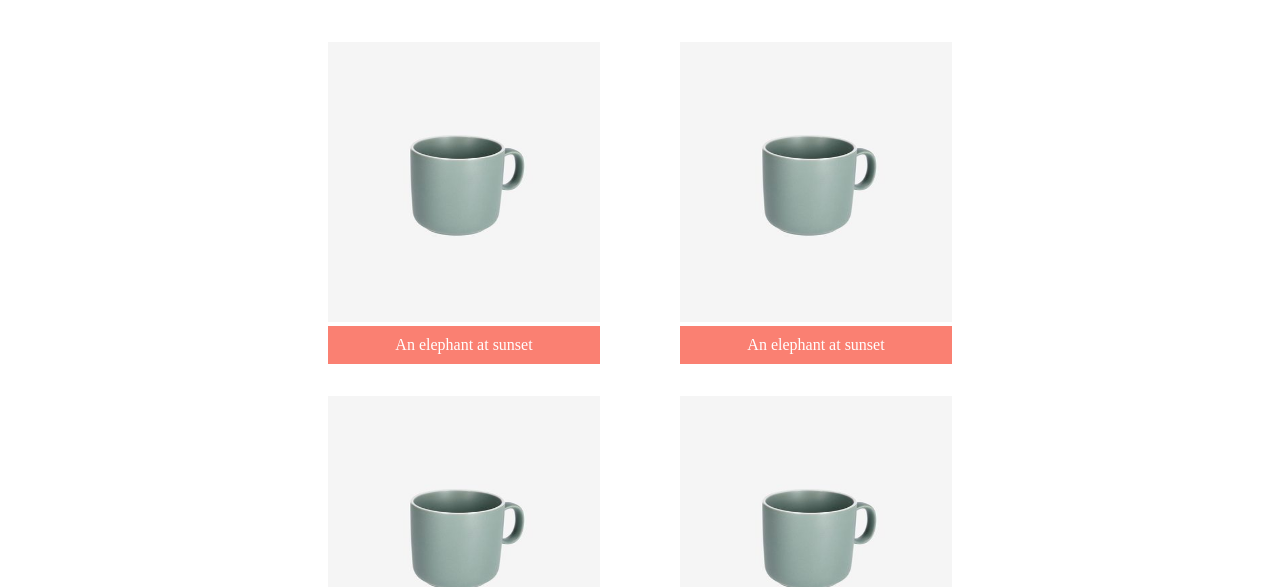
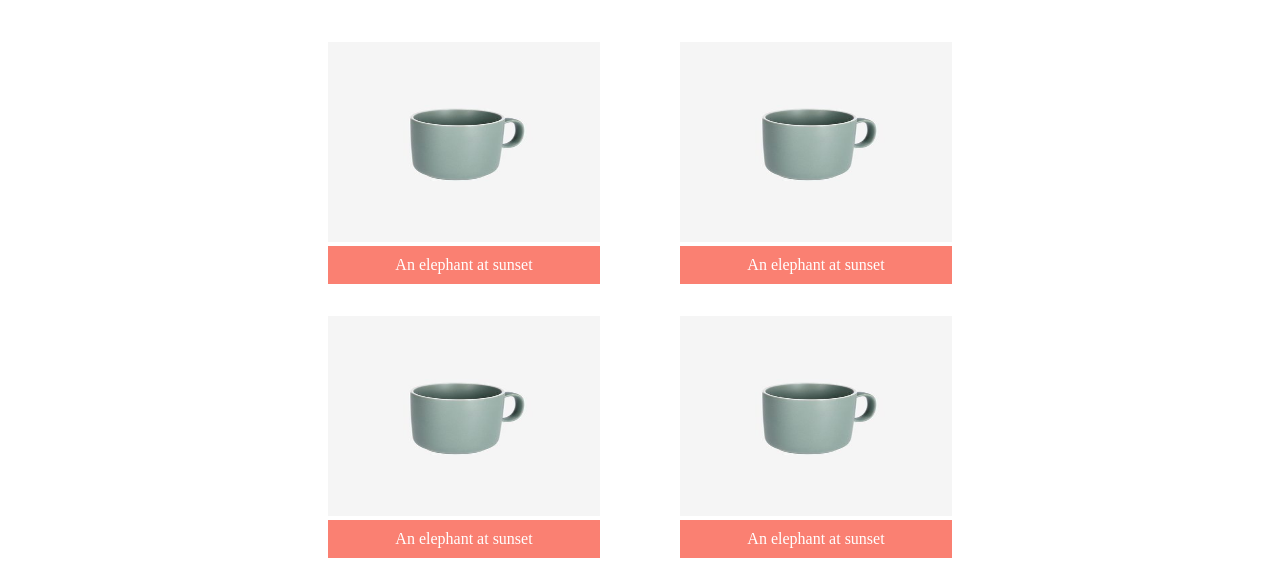
Before and after one commit to drameBoubacar/e-shop, a website built with webpack: page src/index.html in a window 1280 px wide. Shown: the part 167-754 px from the top of the page. Built offline with nearby package versions, Linux system fonts and the light colour scheme.

Commit message:
modification de la height img

```diff
--- a/src/scss/components/_card.scss
+++ b/src/scss/components/_card.scss
@@ -21,6 +21,16 @@
             text-align: center;
         }
     }
+}
+
+@media screen and (min-width: 1025px) {
+   .container {
+       figure {
+           img {
+               height: 25vh;
+           }
+       }
+   }
 }
 
 @media screen and (min-width: 600px) and (max-width: 1024px) {
```
